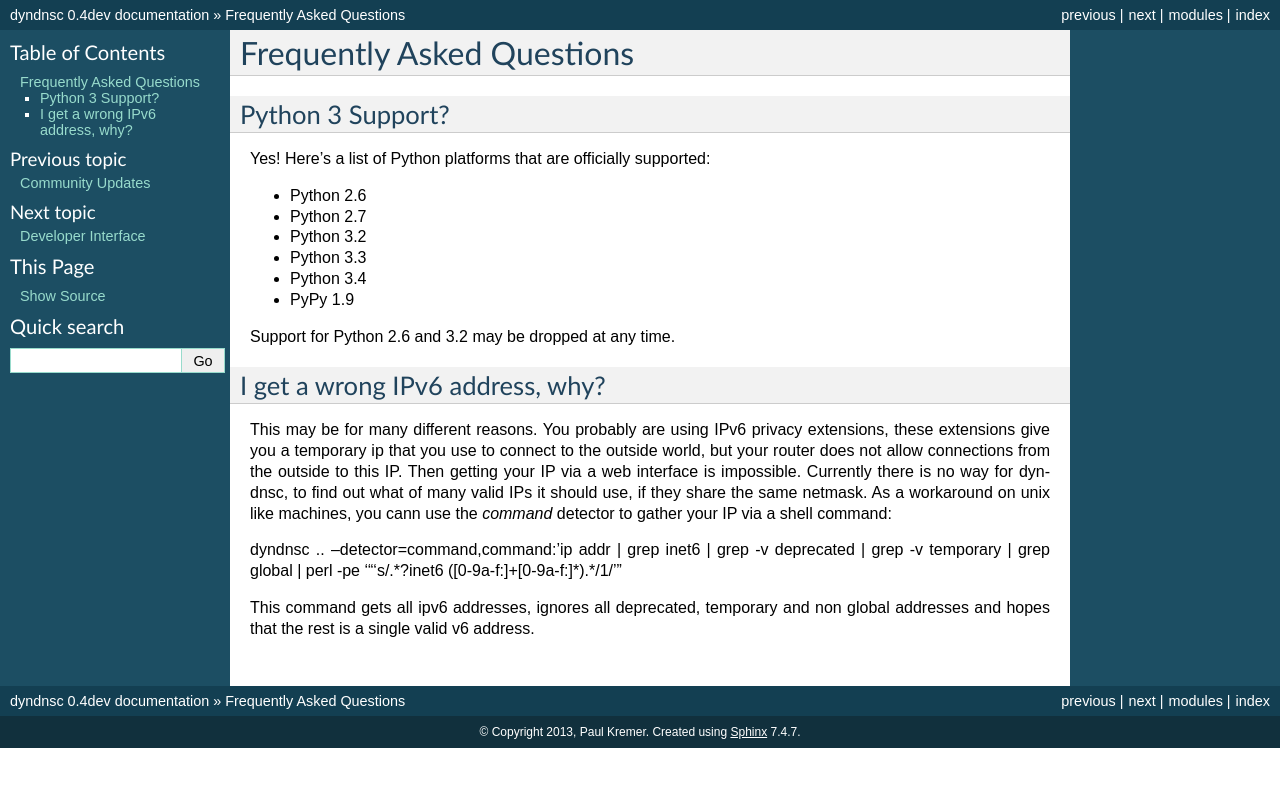
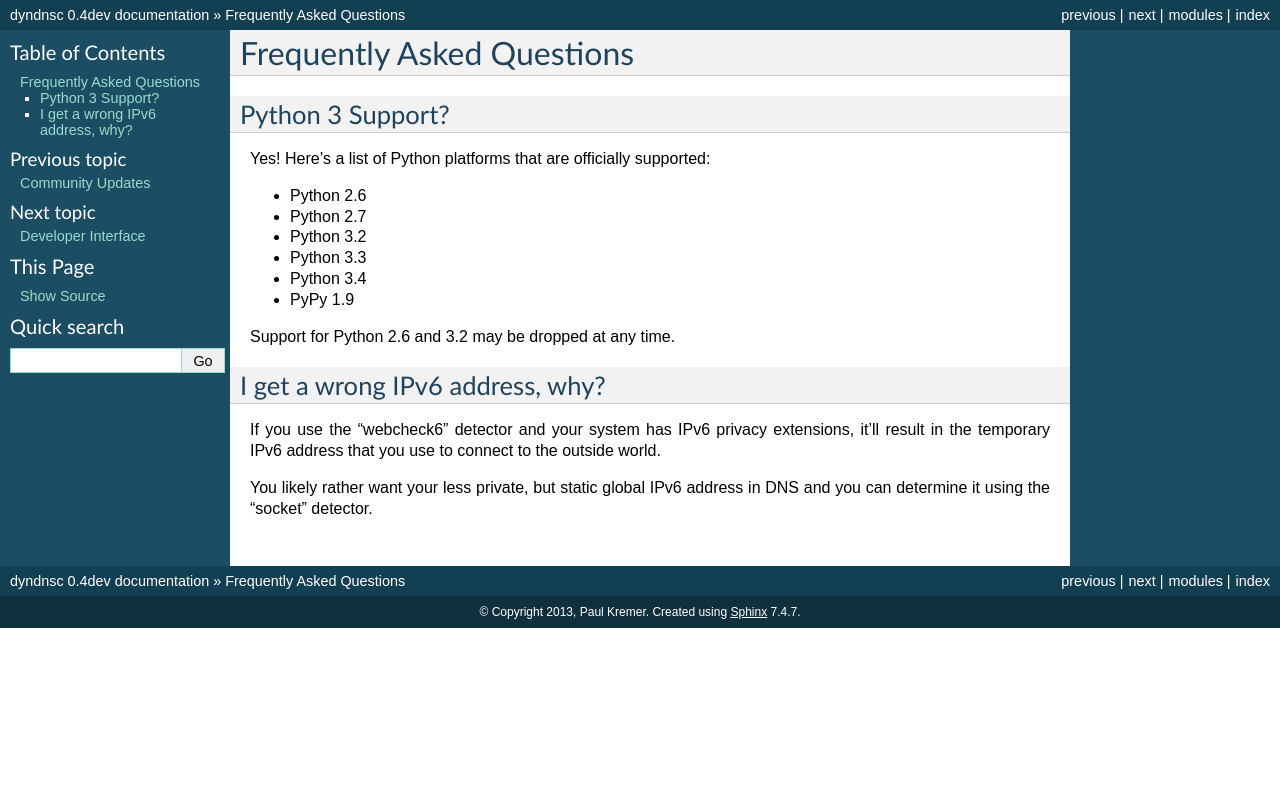
Before and after one commit to infothrill/python-dyndnsc, a Sphinx documentation site: the page built from docs/community/faq.rst, in a window 1280 px wide. Shown: the top 787 px of the page. Built offline with Sphinx 7.4.7, drawn with Linux system fonts in a browser that asks for light colours.

Commit message:
faq: recommend "socket" ipv6 global static address detector rather than this shell hack

```diff
--- a/docs/community/faq.rst
+++ b/docs/community/faq.rst
@@ -20,17 +20,10 @@ Support for Python 2.6 and 3.2 may be dropped at any time.
 
 I get a wrong IPv6 address, why?
 --------------------------------
-This may be for many different reasons.
-You probably are using IPv6 privacy extensions, these extensions
-give you a temporary ip that you use to connect to the outside world, but
-your router does not allow connections from the outside to this IP.
-Then getting your IP via a web interface is impossible.
-Currently there is no way for dyndnsc, to find out what of many valid
-IPs it should use, if they share the same netmask. As a workaround on unix
-like machines, you cann use the `command` detector to gather your IP via a shell
-command:
 
-dyndnsc .. --detector=command,command:'ip addr | grep inet6 | grep -v deprecated | grep -v temporary | grep global | perl -pe '"'s/.*?inet6 ([0-9a-f:]+[0-9a-f:]*).*/\1/'"
+If you use the "webcheck6" detector and your system has IPv6 privacy extensions,
+it'll result in the temporary IPv6 address that you use to connect to the
+outside world.
 
-This command gets all ipv6 addresses, ignores all deprecated, temporary
-and non global addresses and hopes that the rest is a single valid v6 address.
+You likely rather want your less private, but static global IPv6 address in
+DNS and you can determine it using the "socket" detector.
```
